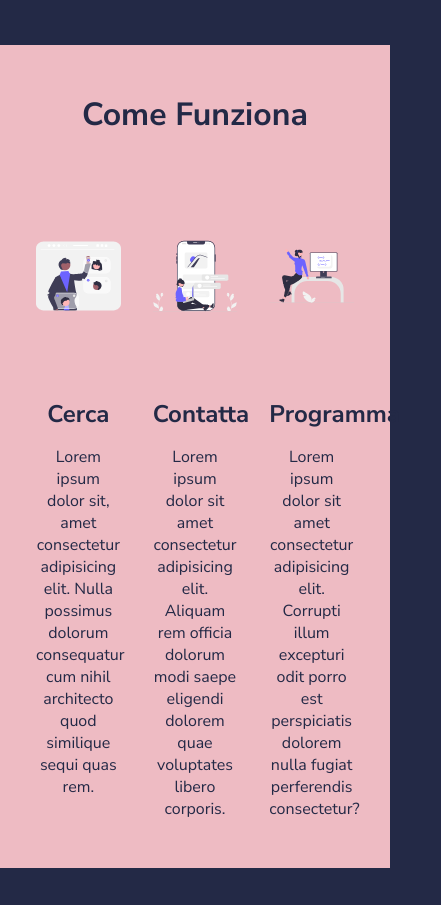
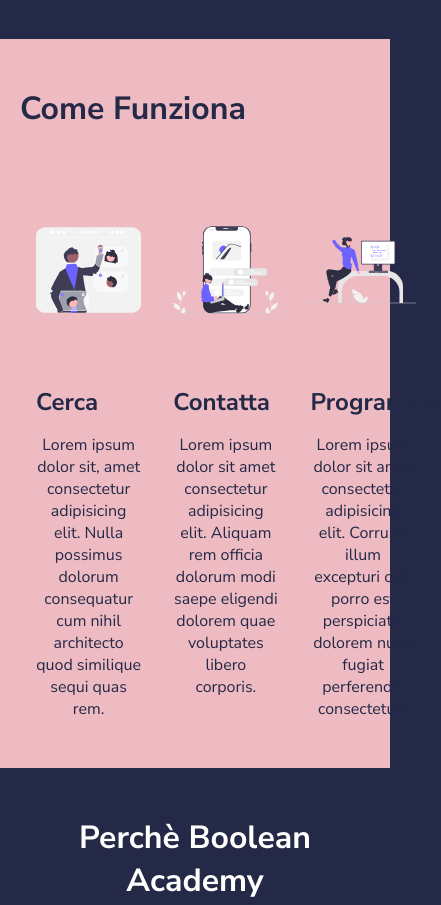
Before and after one commit to Nucci-karim/html-css-resp-wannabe, a plain HTML site: page EX2-repsonsive-wannabe-starter/index.html in a window 390 px wide. Shown: the part 704-1609 px from the top of the page, 441 px wide, since content can reach past the window. Drawn offline with Linux system fonts and the light colour scheme.

Commit message:
non riesco a dare bene il wrap ma ho capito il media

```diff
--- a/EX2-repsonsive-wannabe-starter/css/style.css
+++ b/EX2-repsonsive-wannabe-starter/css/style.css
@@ -128,6 +128,26 @@ img {
     SOLUZIONE RESPONSIVE
  ************************************************/
 
- @media screen and (max-width: 768px) {
+ @media screen and (min-width: 768px) {
 
  }
+
+ @media screen and (max-width: 480px) {
+    .container{
+        display: flex;
+        flex-wrap: wrap;
+    }
+
+    .basis-50{
+        display: flex;
+        flex-basis: calc(100% /2);
+        flex-wrap: wrap;
+    }
+
+    .basis-33{
+        display: flex;
+        flex-basis: calc(100% /3);
+        flex-wrap: wrap;
+    }
+
+ }
--- a/EX2-repsonsive-wannabe-starter/index.html
+++ b/EX2-repsonsive-wannabe-starter/index.html
@@ -32,7 +32,7 @@
                     <h2>Lezioni dove vuoi tu</h2>
                     <div class="row">
                         <div class="col">
-                            <div class="card">
+                            <div class="card basis-50">
                                 <img
                                     src="./img/home.svg"
                                     alt="Lezioni a casa tua"
@@ -44,7 +44,7 @@
                             </div>
                         </div>
                         <div class="col">
-                            <div class="card">
+                            <div class="card basis-50">
                                 <img
                                     src="./img/online.svg"
                                     alt="Lezioni online"
@@ -67,7 +67,7 @@
                     <h2>Come Funziona</h2>
                     <div class="row">
                         <div class="col">
-                            <div class="card">
+                            <div class="card basis-33">
                                 <img
                                     src="./img/search.svg"
                                     alt="Guarda i profili"
@@ -79,7 +79,7 @@
                             </div>
                         </div>
                         <div class="col">
-                            <div class="card">
+                            <div class="card basis-33">
                                 <img
                                     src="./img/contact.svg"
                                     alt="Contatta senza impegno"
@@ -91,7 +91,7 @@
                             </div>
                         </div>
                         <div class="col">
-                            <div class="card">
+                            <div class="card basis-33">
                                 <img
                                     src="./img/code.svg"
                                     alt="Ibizia subito a scrivere codice"
```
